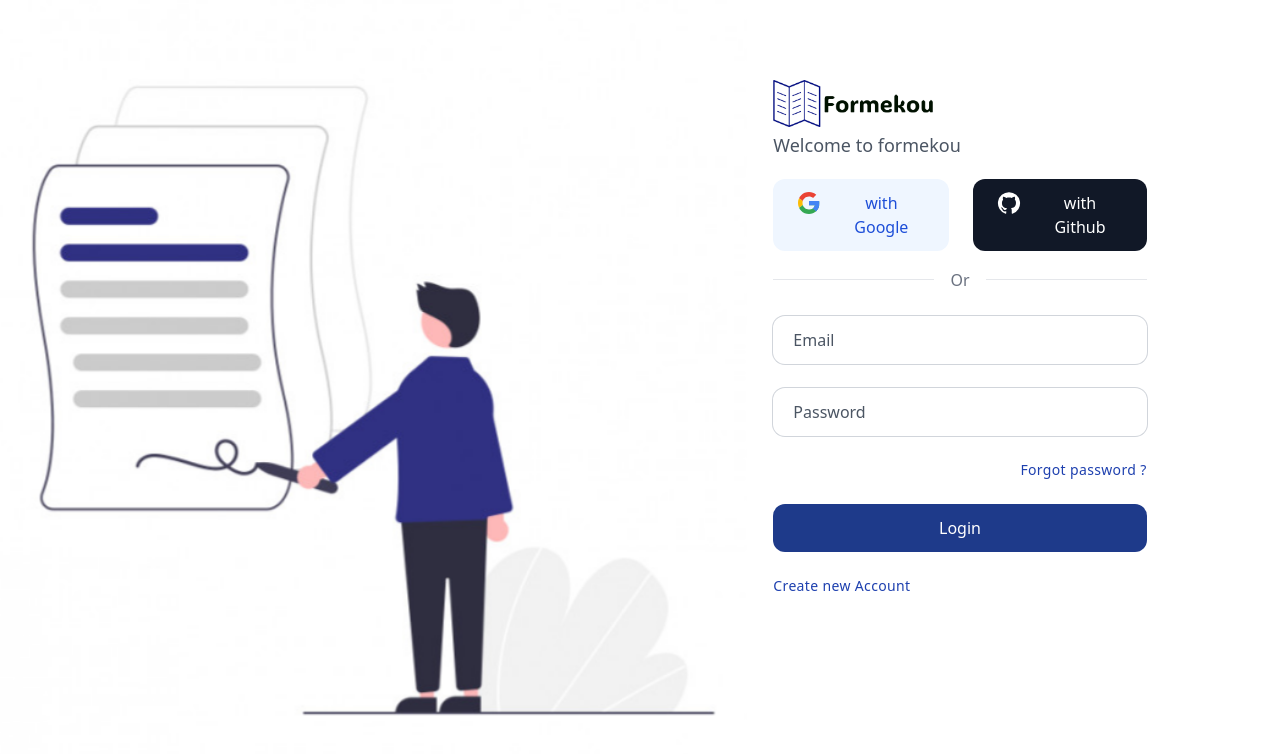
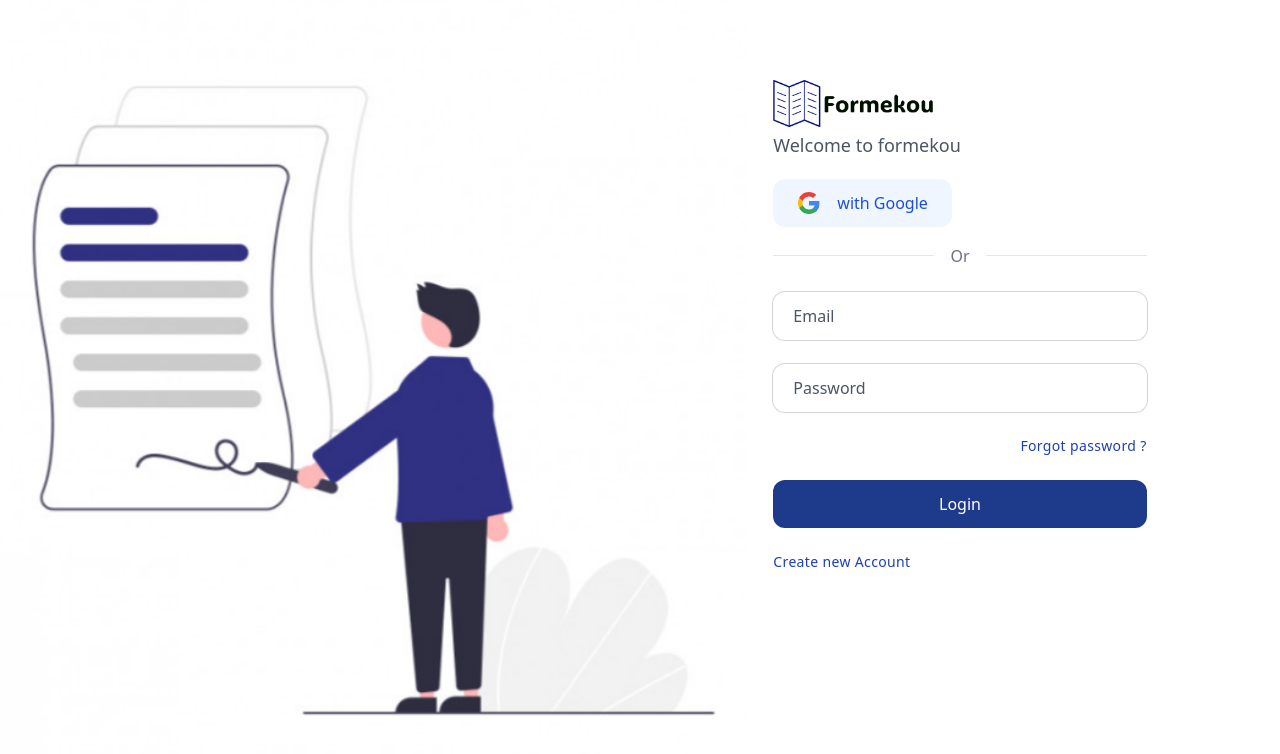
Before and after one commit to formekou-app/formekou-ui, a React (Vite) app: page / in a window 1280 px wide. Shown: the top 754 px of the page. Built offline with nearby package versions, Linux system fonts and the light colour scheme; no server answers.

Commit message:
chore: remove GitHub login
* feat: add signup path

* style: reformat code

* chore : remove login to GitHub

```diff
--- a/src/pages/login/Login.jsx
+++ b/src/pages/login/Login.jsx
@@ -1,5 +1,4 @@
 import { GoogleAuthProvider } from "firebase/auth";
-import { GitHub as GitHubIcon } from "@mui/icons-material";
 import { ManualLoginForm } from "./ManualLoginForm";
 
 import imageLogin from "../../assets/images/form.jpg";
@@ -14,10 +13,6 @@
 
   const loginWithGoogle = async () => {
     await authentification.login(GoogleAuthProvider);
-  };
-
-  const loginWithGithub = () => {
-    alert("Not supported yet");
   };
 
   return (
@@ -40,13 +35,6 @@
               <img src={googleIcon} className="w-6 block" />
               <span className="text-blue-700"> with Google </span>
             </button>
-            <button
-              className="base-btn bg-gray-900 hover:bg-gray-800 active:bg-gray-600 focus:bg-gray-700"
-              onClick={loginWithGithub}
-            >
-              <GitHubIcon className="w-5 text-white" />
-              <span className="text-white"> with Github</span>
-            </button>
           </div>
           <div role="hidden" className="mt-7 border-t">
             <span className="block w-max mx-auto -mt-3 px-4 text-center text-gray-500 bg-white">
```
